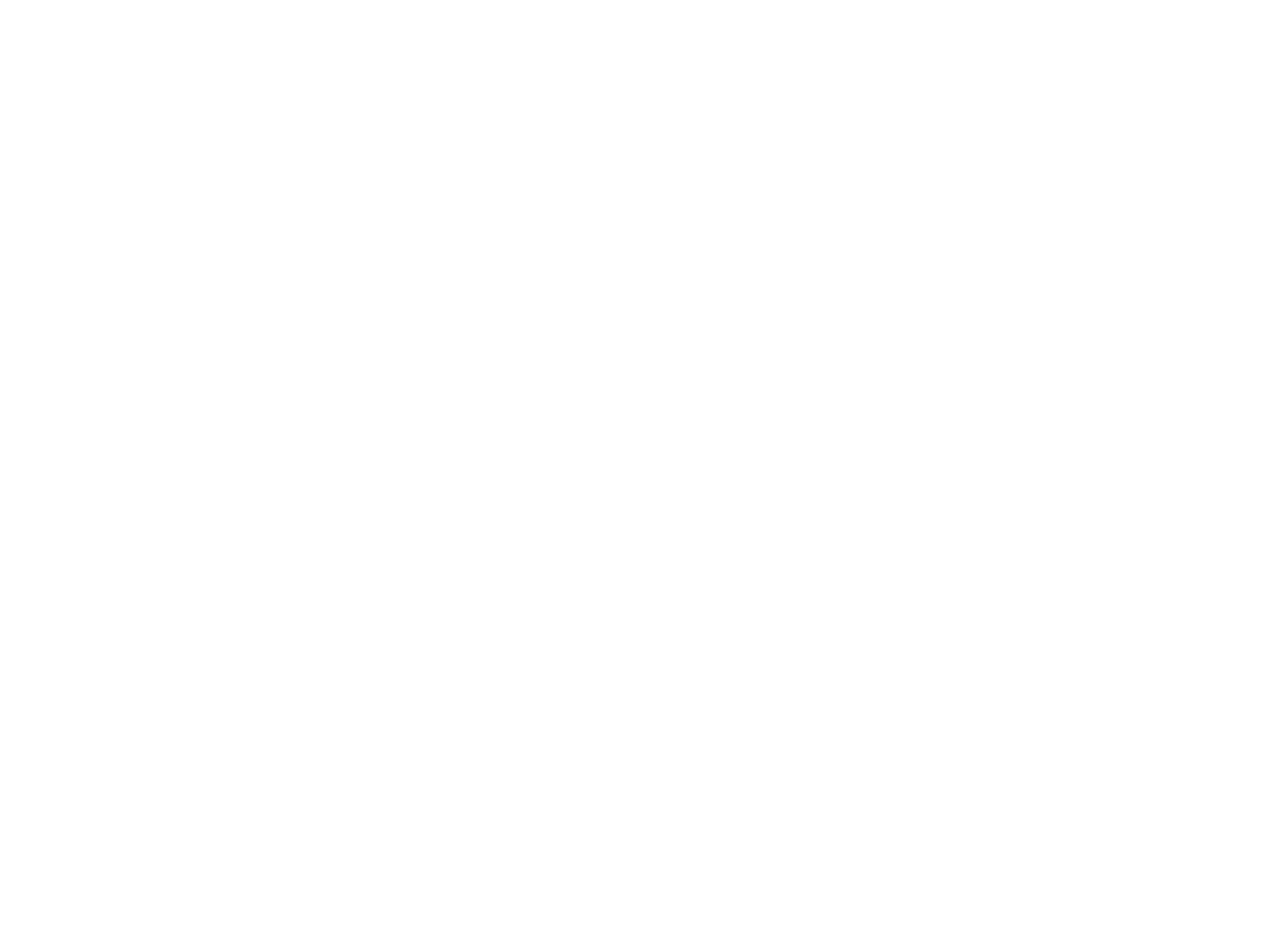
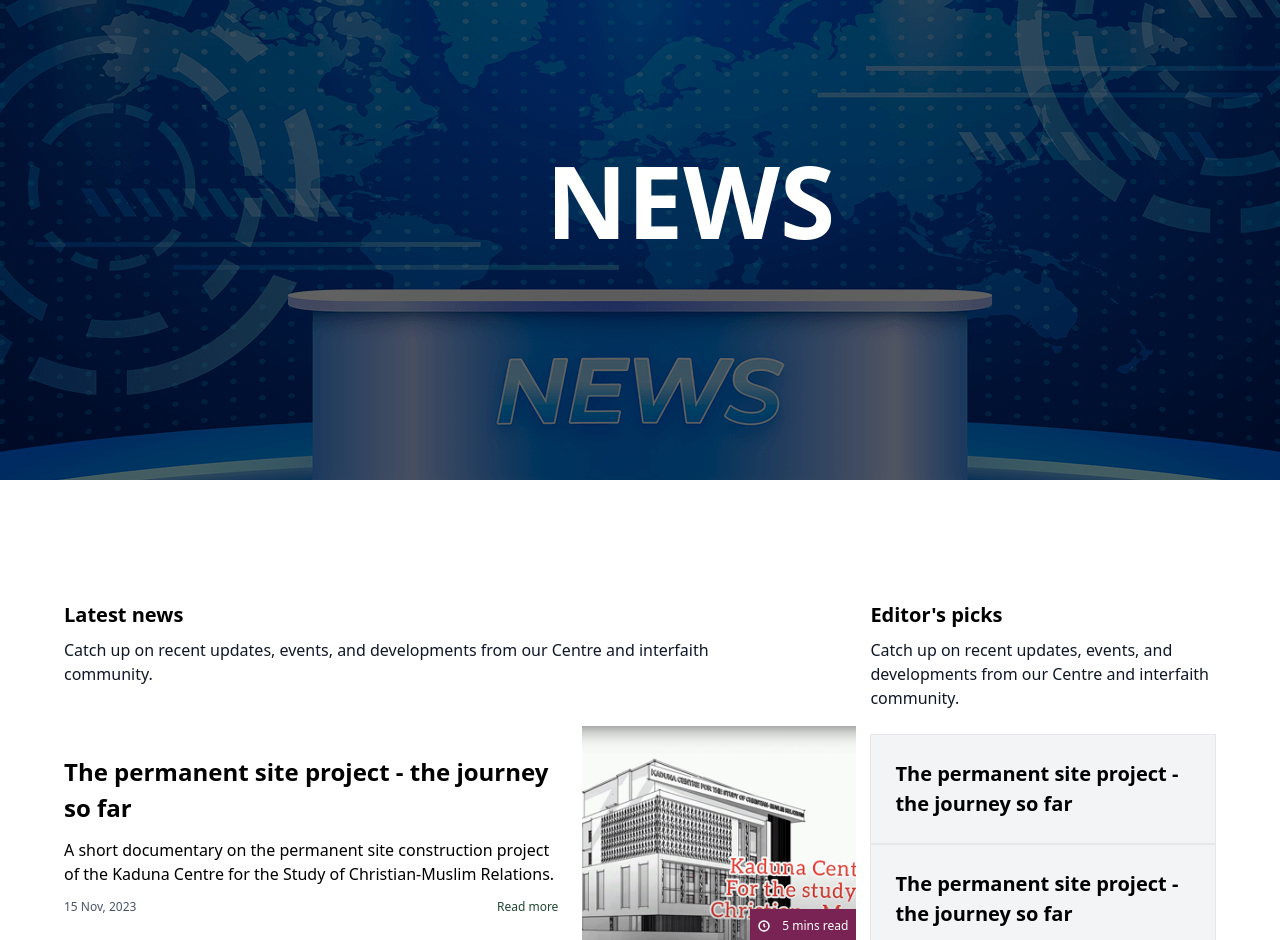
Before and after one commit to Frokesy/kaduna, a React (Vite) app: page /media/news in a window 1280 px wide. Before the commit this address had no page. Shown: the part 160-1100 px from the top of the page. Before the commit the page ends 800 px from the top, so only its background shows below. Built offline with nearby package versions, Linux system fonts and the light colour scheme.

Commit message:
designed news page

```diff
--- a/src/App.tsx
+++ b/src/App.tsx
@@ -7,6 +7,7 @@
 import Contact from './pages/contact';
 import Videos from './pages/media/videos';
 import Programmes from './pages/programmes';
+import News from './pages/media/news';
 
 const App = () => {
   const router = createBrowserRouter([
@@ -16,6 +17,7 @@
     { path: '/about/staff', element: <Staff /> },
     { path: '/contact', element: <Contact /> },
     { path: '/media/videos', element: <Videos /> },
+    { path: '/media/news', element: <News /> },
     { path: '/programmes', element: <Programmes /> },
   ]);
 
--- a/src/components/Icons.tsx
+++ b/src/components/Icons.tsx
@@ -805,3 +805,23 @@
     />
   </svg>
 );
+
+export const TimerIcon = () => (
+  <svg
+    width="12"
+    height="12"
+    viewBox="0 0 12 12"
+    fill="none"
+    xmlns="http://www.w3.org/2000/svg"
+  >
+    <g clipPath="url(#clip0_560_2553)">
+      <circle cx="6" cy="6" r="5" stroke="white" strokeWidth="1.5" />
+      <path d="M6 3.5V6L7.25 7.25" stroke="white" strokeWidth="1.5" />
+    </g>
+    <defs>
+      <clipPath id="clip0_560_2553">
+        <rect width="12" height="12" fill="white" />
+      </clipPath>
+    </defs>
+  </svg>
+);
--- a/src/components/data/DropdownData.tsx
+++ b/src/components/data/DropdownData.tsx
@@ -29,7 +29,7 @@
     id: 1,
     title: 'News',
     excerpt: 'The latest industry news, updates, and info',
-    link: '#',
+    link: '/media/news',
     icon: <MissionIcon />,
   },
   {
--- a/src/components/defaults/Drawer.tsx
+++ b/src/components/defaults/Drawer.tsx
@@ -31,7 +31,7 @@
           {showAboutDropdown && <AboutDropdown />}
         </AnimatePresence>
       </div>
-      <NavLink to="#">Programmes</NavLink>
+      <NavLink to="/programmes">Programmes</NavLink>
       <div className="">
         <div
           onClick={() => setShowMediaDropdown((prev) => !prev)}
--- /dev/null
+++ b/src/pages/media/news/index.tsx
@@ -0,0 +1,196 @@
+import { useState } from 'react';
+import DefaultHero from '../../../components/defaults/DefaultHero';
+import Footer from '../../../components/defaults/Footer';
+import Newsletter from '../../../components/home/Newsletter';
+import { TimerIcon } from '../../../components/Icons';
+
+const News = () => {
+  const newsItems = [
+    {
+      id: 1,
+      title: 'The permanent site project - the journey so far',
+      excerpt:
+        'A short documentary on the permanent site construction project of the Kaduna Centre for the Study of Christian-Muslim Relations.',
+      imageUrl: '/assets/blog-img-one.png',
+      date: '15 Nov, 2023',
+      author: 'Admin',
+    },
+    {
+      id: 2,
+      title: 'Bishop Fearon named to head Kaduna peace commission',
+      excerpt:
+        'An Anglican cleric, Josiah Idowu-Fearon, is to head the Kaduna State Peace Commission.',
+      imageUrl: '/assets/hero-imgs/img-three.png',
+      date: '15 Nov, 2023',
+      author: 'Admin',
+    },
+    {
+      id: 3,
+      title: 'KCSCMR holds their 2017 graduation ceremony',
+      excerpt:
+        'The Kaduna Centre for the Study of Christian-Muslim Relations, today hold their graduation ceremony.',
+      imageUrl: '/assets/blog-img-three.png',
+      date: '15 Nov, 2023',
+      author: 'Admin',
+    },
+  ];
+
+  const editorsPicks = [
+    { id: 1, title: 'The permanent site project - the journey so far' },
+    { id: 2, title: 'The permanent site project - the journey so far' },
+    { id: 3, title: 'The permanent site project - the journey so far' },
+  ];
+
+  const [currentPage, setCurrentPage] = useState(1);
+  const postsPerPage = 5;
+
+  const totalPages = Math.ceil(newsItems.length / postsPerPage);
+
+  const startIndex = (currentPage - 1) * postsPerPage;
+  const currentNews = newsItems.slice(startIndex, startIndex + postsPerPage);
+
+  const getPageNumbers = (current: number, total: number) => {
+    const delta = 2;
+    const range: (number | string)[] = [];
+    const rangeWithDots: (number | string)[] = [];
+    let last: number | undefined;
+
+    for (let i = 1; i <= total; i++) {
+      if (
+        i === 1 ||
+        i === total ||
+        (i >= current - delta && i <= current + delta)
+      ) {
+        range.push(i);
+      }
+    }
+
+    for (const page of range) {
+      if (last !== undefined) {
+        if ((page as number) - last === 2) {
+          rangeWithDots.push(last + 1);
+        } else if ((page as number) - last > 2) {
+          rangeWithDots.push('...');
+        }
+      }
+      rangeWithDots.push(page);
+      last = page as number;
+    }
+
+    return rangeWithDots;
+  };
+
+  return (
+    <div>
+      <DefaultHero title="News" img="/assets/hero-imgs/news-hero.png" />
+
+      <div className="lg:my-[15vh] my-20 flex lg:flex-row flex-col justify-between lg:space-x-10 w-[90vw] mx-auto">
+        <div className="lg:w-[60%]">
+          <h2 className="text-[20px] font-semibold">Latest news</h2>
+          <p className="text-[#101828] text-[16px] mt-2">
+            Catch up on recent updates, events, and developments from our Centre
+            and interfaith community.
+          </p>
+
+          <div className="mt-10 flex flex-col space-y-6">
+            {currentNews.map((item) => (
+              <div
+                key={item.id}
+                className="flex lg:flex-row flex-col-reverse justify-between lg:items-center lg:space-x-6"
+              >
+                <div className="space-y-3 lg:mt-0 mt-4">
+                  <h2 className="text-[24px] font-semibold">{item.title}</h2>
+                  <p className="">{item.excerpt}</p>
+                  <div className="flex justify-between">
+                    <span className="text-[#475467] text-[12px]">
+                      {item.date}
+                    </span>
+                    <span className="text-[#214832] text-[12px]">
+                      Read more
+                    </span>
+                  </div>
+                </div>
+                <div className="lg:w-[25%] lg:mt-0 mt-6">
+                  <div
+                    className="h-54.25 lg:w-68.5 bg-cover bg-center flex items-end justify-end"
+                    style={{ backgroundImage: `url(${item.imageUrl})` }}
+                  >
+                    <div className="p-2 bg-[#782353] flex items-center space-x-3">
+                      <TimerIcon />
+                      <span className="text-[12px] text-white">
+                        5 mins read
+                      </span>
+                    </div>
+                  </div>
+                </div>
+              </div>
+            ))}
+          </div>
+        </div>
+
+        <div className="lg:w-[30%] lg:mt-0 mt-20">
+          <h2 className="text-[20px] font-semibold">Editor's picks</h2>
+          <p className="text-[#101828] text-[16px] mt-2">
+            Catch up on recent updates, events, and developments from our Centre
+            and interfaith community.
+          </p>
+
+          <div className="mt-6 bg-gray-100 border border-gray-200">
+            {editorsPicks.map((item) => (
+              <div
+                key={item.id}
+                className="border-b-2 border-gray-200 p-6 text-[20px] font-semibold"
+              >
+                <span>{item.title}</span>
+              </div>
+            ))}
+          </div>
+        </div>
+      </div>
+      <div className="flex justify-between items-center w-[90vw] mx-auto mt-20 mb-30">
+        <button
+          disabled={currentPage === 1}
+          onClick={() => setCurrentPage((p) => Math.max(p - 1, 1))}
+          className="border border-[#cccccc] py-2 px-6 rounded-lg font-semibold disabled:opacity-50"
+        >
+          Previous
+        </button>
+
+        <div className="flex items-center space-x-3">
+          {getPageNumbers(currentPage, totalPages).map((page, idx) =>
+            page === '...' ? (
+              <span key={idx} className="px-2 text-[#667085]">
+                ...
+              </span>
+            ) : (
+              <button
+                key={idx}
+                onClick={() => setCurrentPage(page as number)}
+                className={`px-3 py-2 rounded-md text-sm font-semibold transition ${
+                  currentPage === page
+                    ? 'bg-[#182B69] text-white'
+                    : 'text-[#182B69] hover:bg-[#F2F4F7]'
+                }`}
+              >
+                {page}
+              </button>
+            )
+          )}
+        </div>
+
+        <button
+          disabled={currentPage === totalPages}
+          onClick={() => setCurrentPage((p) => Math.min(p + 1, totalPages))}
+          className="border border-[#cccccc] py-2 px-6 rounded-lg font-semibold disabled:opacity-50"
+        >
+          Next
+        </button>
+      </div>
+
+      <Newsletter />
+      <Footer />
+    </div>
+  );
+};
+
+export default News;
```
Also changed, not shown: public/assets/hero-imgs/news-hero.png (added).
